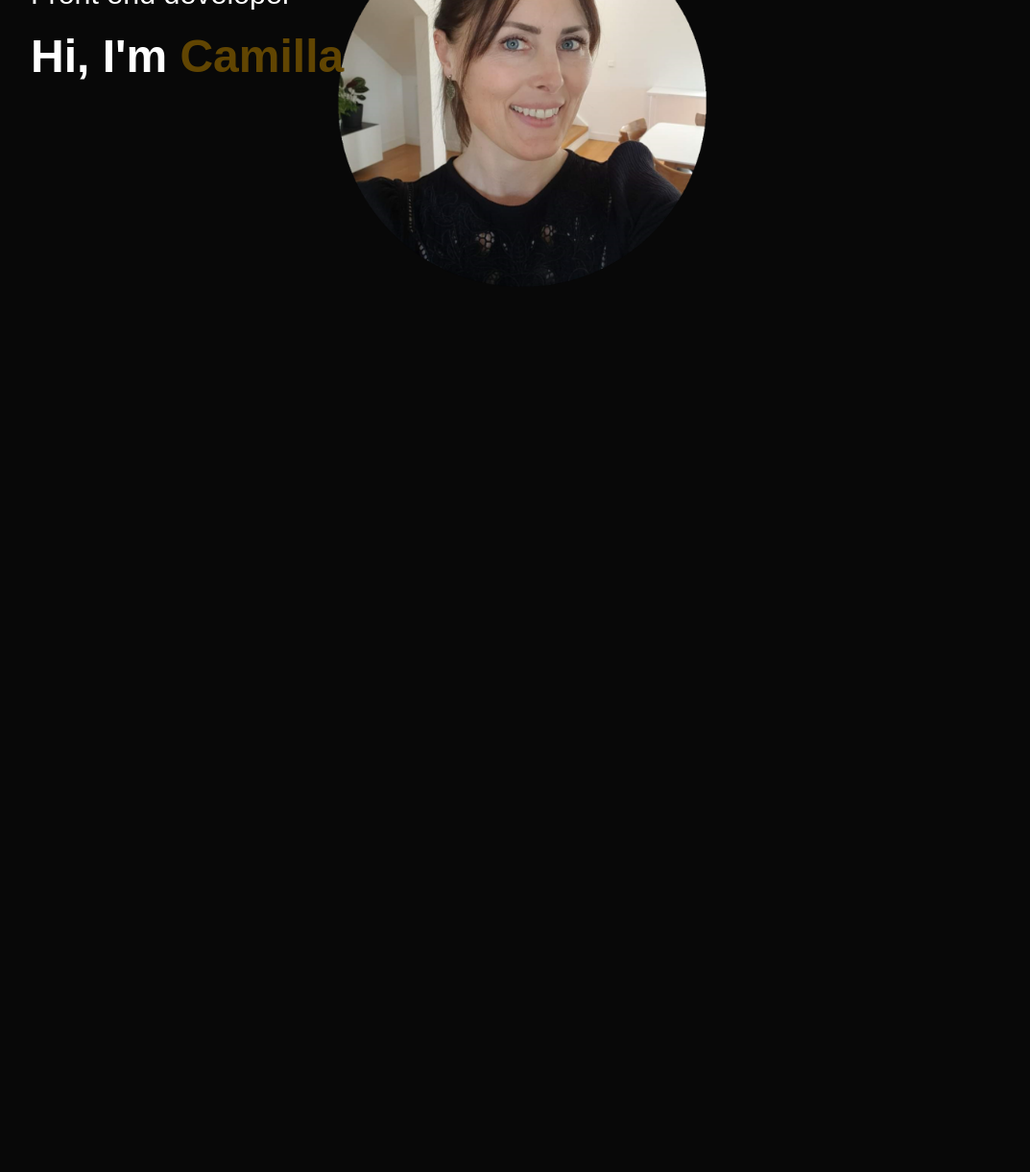
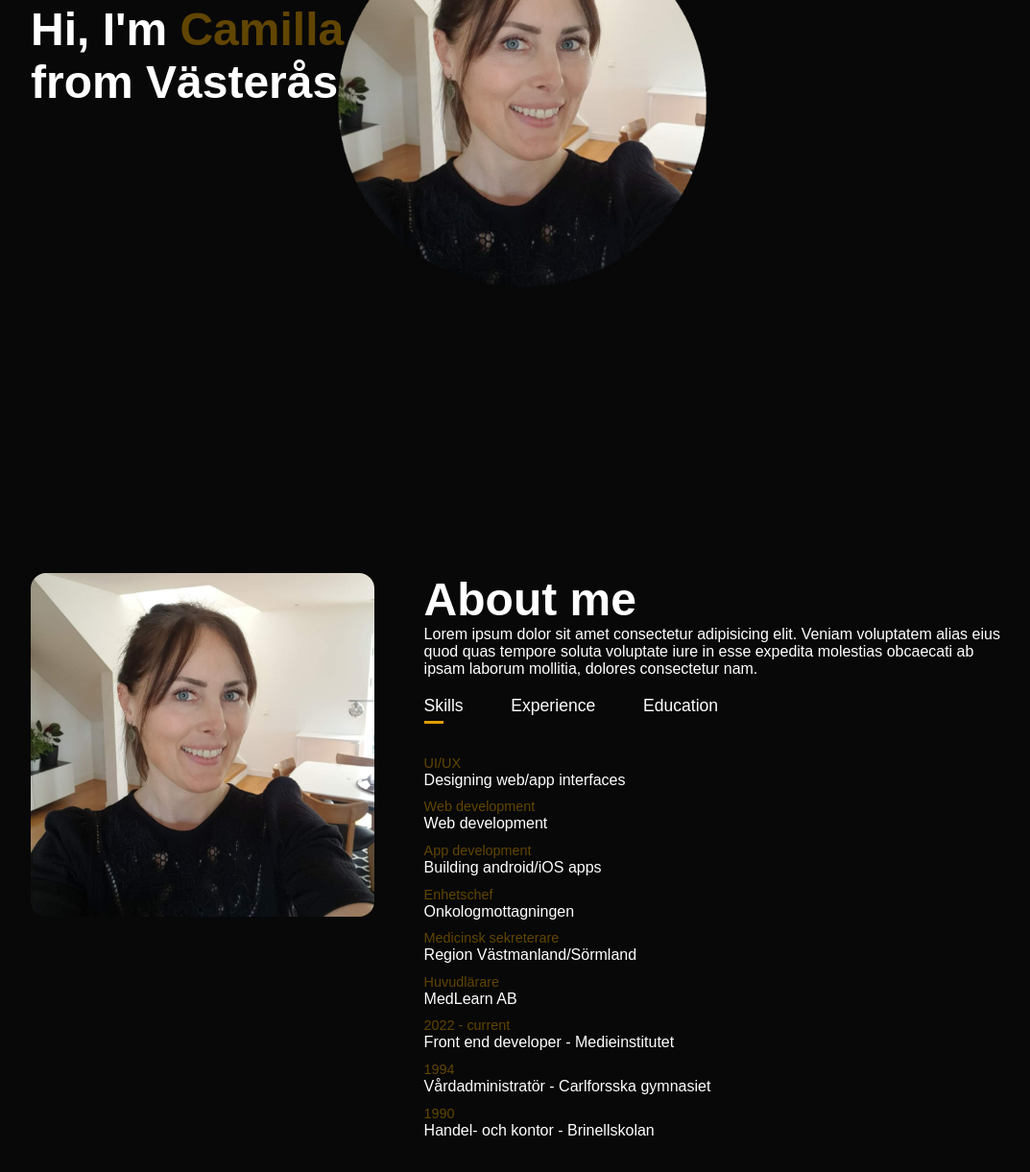
Before and after one commit to c-ridesjo/P, a plain HTML site: page index.html in a window 1280 px wide. Shown: the part 293-1514 px from the top of the page at 96% size, without its empty margins (96-1169 px from the left). Before the commit the page ends 800 px from the top, so only its background shows below. Drawn offline with Linux system fonts and the light colour scheme.

```diff
--- a/index.html
+++ b/index.html
@@ -11,7 +11,7 @@
     <div id="header">
         <div class="container">
             <nav>
-                <img src="images/logo.png" class="logo">
+                <img src="images/logo_cr.png" class="logo">
                 <ul>
                     <li><a href="#">Home</a></li>
                     <li><a href="#">About</a></li>
@@ -22,7 +22,49 @@
             </nav>
             <div class="header-text">
                 <p>Front end developer</p>
-                <h1>Hi, I'm <span>Camilla</span></h1>
+                <h1>Hi, I'm <span>Camilla</span><br>from Västerås</h1>
+            </div>
+        </div>
+    </div>
+    <!------------about------------>
+    <div id="about">
+        <div class="container">
+            <div class="row">
+                <div class="about_col_1">
+                    <img src="images/Foto Camilla 2022.jpg" alt="smiling brunette">
+                </div>
+                <div class="about_col_2">
+                    <h2 class="subtitle">About me</h2>
+                    <p>Lorem ipsum dolor sit amet consectetur adipisicing elit. Veniam voluptatem alias eius quod quas tempore soluta voluptate iure in esse expedita molestias obcaecati ab ipsam laborum mollitia, dolores consectetur nam.</p>
+
+                    <div class="tab_titles">
+                        <p class="tab_links active_link">Skills</p>
+                        <p class="tab_links">Experience</p>
+                        <p class="tab_links">Education</p>
+                    </div>
+                    <div class="tab_contents">
+                        <ul>
+                            <li><span>UI/UX</span><br>Designing web/app interfaces</li>
+                            <li><span>Web development</span><br>Web development</li>
+                            <li><span>App development</span><br>Building android/iOS apps</li>
+                        </ul>
+                    </div>
+                    <div class="tab_contents">
+                        <ul>
+                            <li><span>Enhetschef</span><br>Onkologmottagningen</li>
+                            <li><span>Medicinsk sekreterare</span><br>Region Västmanland/Sörmland</li>
+                            <li><span>Huvudlärare</span><br>MedLearn AB</li>
+                        </ul>
+                    </div>
+                    <div class="tab_contents">
+                        <ul>
+                            <li><span>2022 - current</span><br>Front end developer - Medieinstitutet</li>
+                            <li><span>1994</span><br>Vårdadministratör - Carlforsska gymnasiet</li>
+                            <li><span>1990</span><br>Handel- och kontor - Brinellskolan</li>
+                        </ul>
+                    </div>
+
+                </div>
             </div>
         </div>
     </div>
```
Also changed, not shown: images/Beige Minimal Personal Make Up Artist Logo.png (added), images/logo_cr.png (added).
